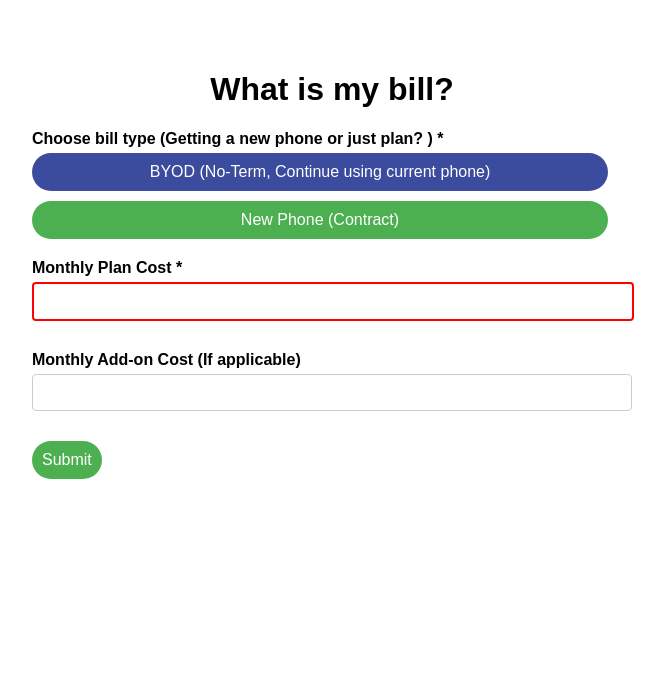
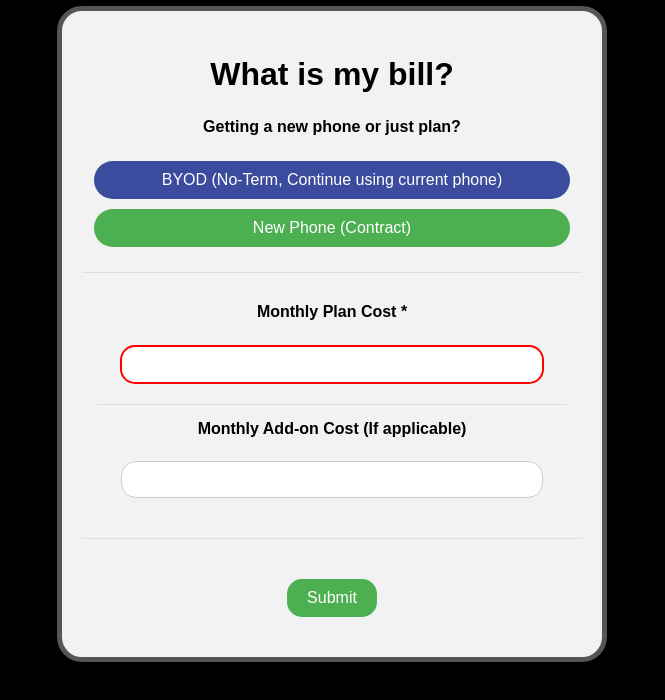
Before and after one commit to moneymillion/lmillion-retail, a plain HTML site: page index.html in a window 1280 px wide. Both pictures are taken after a click on the button "BYOD (No-Term, Continue using current phone)". Shown: the whole page, without its empty margins (308-973 px from the left). Drawn offline with Linux system fonts and the light colour scheme.

Commit message:
v2.0
Modern design integration

```diff
--- a/index.html
+++ b/index.html
@@ -4,30 +4,67 @@
     <meta charset="UTF-8">
     <meta name="viewport" content="width=device-width, initial-scale=1.0">
     <title>What is my bill?</title>
+<link rel="stylesheet" type="text/css" href="moderndesignupgrade.css">
+
     <style>
         body {
             font-family: Arial, sans-serif;
-            width: 600px;
+            width: 100%;
             margin: 0 auto;
-            padding-top: 50px;
+            padding-top: 0.5%;
         }
         h1 {
             text-align: center;
+            margin: 5% 0; /* Add top and bottom margins */
+
         }
+
+       .container {
+            padding: 0 5%; /* Add 5% padding to the left and right */
+            max-width: 600px; /* Maximum width */
+            margin: auto; /* Center the container */
+        }
+
+	#byodFields, #newPhoneFields {
+    	background-color: #f2f2f2; /* Light grey background */
+    	padding: 15px;
+    	border-radius: 10px; /* Slightly rounded corners for aesthetics */
+    	margin-bottom: 20px; /* Space below the section */
+	}
+
+	/* This will also ensure that the red border from validation is visible */
+	input:required:invalid {
+    	border: 2px solid red;
+    	background-color: #fff; /* White background to make the red border stand out */
+	}
+
+	/* You might want to ensure the valid input stands out as well */
+	input:required:valid {
+    	border: 2px solid green;
+    	background-color: #f2f2f2; /* Light grey background to match the section */
+	}
+
+
+
         .form-group {
-            margin-bottom: 20px;
+            margin-bottom: 3%;
         }
+
         label {
             font-weight: bold;
             display: block;
-            margin-bottom: 5px;
+            margin-bottom: 5%;
+	    text-align: center;
         }
         input[type="text"], input[type="email"] {
-            width: calc(100% - 22px);
+
             padding: 10px;
             border: 1px solid #ccc;
-            border-radius: 4px;
-            margin-bottom: 10px;
+            border-radius: 40px;
+            width: calc(100% - 15%); /* Adjust width to account for border */
+            margin: 0 auto; /* Centers the button */
+	    margin-bottom: 1%;
+    	    display: block; /* Needed along with margin: 0 auto; to center */
         }
 
         .btn {
@@ -38,10 +75,11 @@
             border-radius: 20px; /* Increased border radius */
             cursor: pointer;
             outline: none;
-            display: block; /* Make buttons block to fill width */
             width: calc(100% - 24px); /* Adjust width to account for border */
-            margin-bottom: 10px; /* Space between buttons */
-        }
+            margin: 0 auto; /* Centers the button */
+	    margin-bottom: 2%;
+    	    display: block; /* Needed along with margin: 0 auto; to center */
+	}
 
         .btn.active {
             background-color: #3B4B9D; /* Darker blue for active state */
@@ -97,10 +135,12 @@
               background-color: #45a049;
           }
 
-          /* Additional styles for centering the submit button */
-       .form-group.submit-group {
-           text-align: center;
-       }
+        /* Additional styles for centering the submit button */
+    	.form-group.submit-group {
+   	 display: flex;
+   	 justify-content: center;
+  	 align-items: center;
+	}
 
        /* Style for outlining required fields in red */
        input:required:invalid {
@@ -112,16 +152,113 @@
            border: 2px solid green;
        }
 
+
+    .container {
+        /* ... existing styles ... */
+        border: 2px solid #ddd; /* Add a light grey border */
+
+    }
+
+    .form-group {
+        /* ... existing styles ... */
+        border-bottom: 1px solid #ddd; /* Add a light grey bottom border */
+        padding-bottom: 1%; /* Add some padding at the bottom */
+    }
+
+    /* To ensure the last .form-group doesn't have a border-bottom */
+    .form-group:last-child {
+        border-bottom: none;
+    }
+
+    /* New style for the submit button wrapper to add top border */
+    .form-group.submit-group {
+        border-top: 1px solid #ddd; /* Add a light grey top border */
+        padding-top: 20px; /* Add some padding at the top */
+    }
+
+/* Modern Design Upgrade CSS */
+
+/* General background */
+body {
+    background-color: #000; /* Black background outside the form area */
+}
+
+/* Form background - resembling a smartphone */
+.container {
+    background-color: #f2f2f2; /* Light grey background for the form area */
+    padding: 20px;
+    border-radius: 25px; /* Rounded corners for the smartphone shape */
+    box-shadow: 0 8px 16px rgba(0,0,0,0.2); /* Adding depth with shadow */
+    border: 5px solid #555; /* Solid border to mimic a phone's edge */
+    max-width: 500px; /* Maximum width to resemble a smartphone width */
+    margin: auto; /* Center the form container */
+}
+
+/* Button styles */
+.btn {
+    background-color: #4CAF50; /* Green color for buttons */
+    color: white;
+    border-radius: 15px; /* Slightly rounded buttons */
+}
+
+.btn:hover {
+    background-color: #45a049; /* Darker green on hover */
+}
+
+/* Input fields styles */
+input[type="text"], input[type="email"] {
+    border: 1px solid #ccc; /* Default border color */
+    background-color: #fff; /* White background for input fields */
+    border-radius: 15px; /* Slightly rounded input fields */
+}
+
+/* Submit button specific styles */
+.form-group.submit-group button {
+    width: auto;
+    padding: 10px 20px;
+    margin: 20px 0; /* Extra space at the bottom */
+    border-radius: 15px; /* Slightly rounded submit button */
+}
+
+/* Border and line styles for each input field group */
+.form-group {
+    border-bottom: 1px solid #ddd; /* Light grey line below each form group */
+    padding-bottom: 15px;
+    margin-bottom: 15px;
+}
+
+/* Last form-group doesn't have a border at the bottom */
+.form-group:last-child {
+    border-bottom: none;
+    padding-bottom: 0;
+    margin-bottom: 0;
+}
+
+/* Required field border color */
+input:required:invalid {
+    border-color: red;
+}
+
+input:required:valid {
+    border-color: green;
+}
+
+
+
     </style>
+
+
 
 </head>
 <body>
+
+<div class="container">
 
 <h1>What is my bill?</h1>
 <form id="myForm" action="YOUR_BACKEND_ENDPOINT" method="POST">
 
     <div class="form-group">
-        <label>Choose bill type (Getting a new phone or just plan? ) *</label>
+        <label> Getting a new phone or just plan? </label>
         <button type="button" id="byod" class="btn" onclick="toggleFields('BYOD')">BYOD (No-Term, Continue using current phone)</button>
         <button type="button" id="newPhone" class="btn" onclick="toggleFields('New Phone')">New Phone (Contract)</button>
 
@@ -162,9 +299,10 @@
         </div>
 
     </div>
-    <div class="form-group">
-        <button type="submit">Submit</button>
-    </div>
+   <div class="form-group submit-group">
+    <button type="submit" class="btn">Submit</button>
+</div>
+ </div>
 </form>
 
 <script>
```
Also changed, not shown: moderndesignupgrade.css.txt (added).
